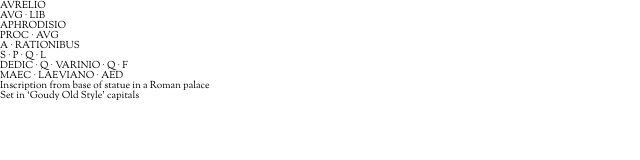
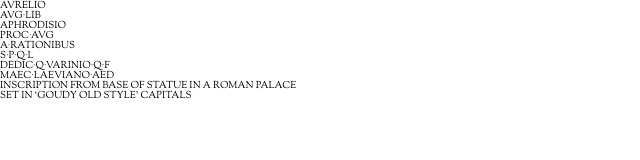
Before and after one commit to cboone/hypsometric-press, a plain HTML site: page roman-capitals/cil-xiv-2104/index.html in a window 1280 px wide. Shown: the whole page, without its empty margins (0-640 px from the left). Drawn offline with Linux system fonts and the light colour scheme.

Commit message:
Updated text.

```diff
--- a/roman-capitals/cil-xiv-2104/index.html
+++ b/roman-capitals/cil-xiv-2104/index.html
@@ -29,22 +29,36 @@
   <body>
     <div id="everything">
       <p>
-        AVRELIO <br />
-        AVG &middot; LIB <br />
-        APHRODISIO <br />
-        PROC &middot; AVG <br />
-        A &middot; RATIONIBUS <br />
-        S &middot; P &middot; Q &middot; L <br />
-        DEDIC &middot; Q &middot; VARINIO &middot; Q &middot; F <br />
-        MAEC &middot; LAEVIANO &middot; AED
+        AVRELIO
+      </p>
+      <p>
+        AVG&middot;LIB
+      </p>
+      <p>
+        APHRODISIO
+      </p>
+      <p>
+        PROC&middot;AVG
+      </p>
+      <p>
+        A&middot;RATIONIBUS
+      </p>
+      <p>
+        S&middot;P&middot;Q&middot;L
+      </p>
+      <p>
+        DEDIC&middot;Q&middot;VARINIO&middot;Q&middot;F
+      </p>
+      <p>
+        MAEC&middot;LAEVIANO&middot;AED
       </p>
 
       <footer>
         <p>
-          Inscription from base of statue in a Roman palace
+          INSCRIPTION FROM BASE OF STATUE IN A ROMAN PALACE
         </p>
         <p>
-          Set in &lsquo;Goudy Old Style&rsquo; capitals
+          SET IN &lsquo;GOUDY OLD STYLE&rsquo; CAPITALS
         </p>
       </footer>
     </div>
```
